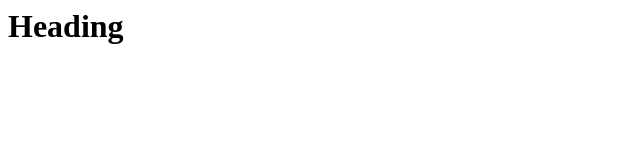
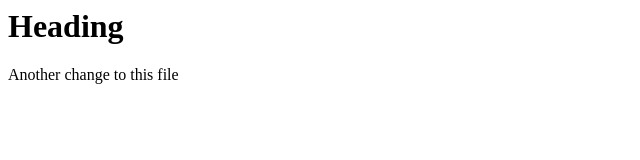
Before and after one commit to AmritJohal/iat339-demo-fall2015, a plain HTML site: page index.html in a window 1280 px wide. Shown: the whole page, without its empty margins (0-640 px from the left). Drawn offline with Linux system fonts and the light colour scheme.

Commit message:
Added a paragraph

```diff
--- a/index.html
+++ b/index.html
@@ -5,5 +5,6 @@
 	</head>
 	<body>
 			<h1> Heading </h1>
+			<p> Another change to this file </p>
 	</body>
 </html>
```
